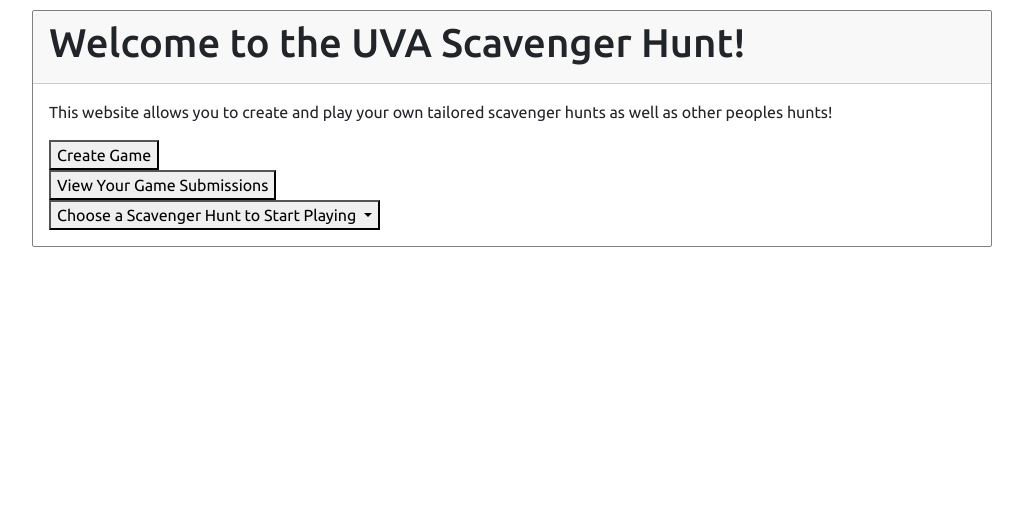
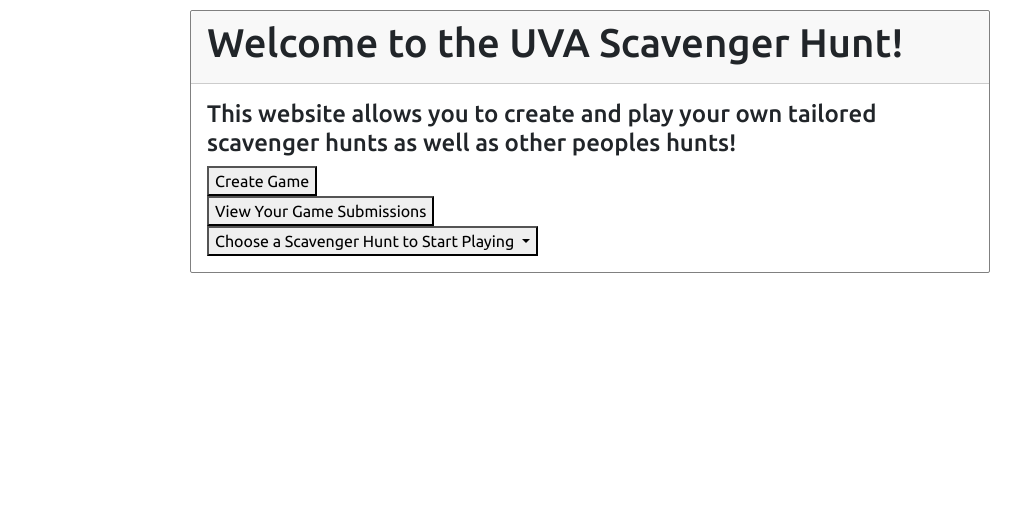
Before and after one commit to AlanSameth/AdvSDEScavengerHunt, a Django app: page / in a window 1280 px wide. Shown: the part 64-577 px from the top of the page, without its empty margins (50-1073 px from the left). Run offline with Django 4.2, Linux system fonts and the light colour scheme; the visitor is signed in with stand-in values (Sample User, id 1); data comes from the database, SQL or seed files in the repository; some libraries are stand-ins or nearby versions.

Commit message:
Some more quick html changes

```diff
--- a/user/templates/user/admin_home.html
+++ b/user/templates/user/admin_home.html
@@ -68,10 +68,10 @@
                     <div class="col d-flex justify-content-center">
                         <u1 class="list-group list-group-flush">
                             <li class="list-group-item">
-                                <a href="{% url 'input_location' %}"><button type="button"
+                                <a href="{% url 'first_page_game' %}"><button type="button"
                                         class="btn btn-primary btn-lg"
                                         style="margin-top: 5px; margin-bottom: 5px;">Create
-                                        Point</button></a>
+                                        Game</button></a>
                             </li>
                             <li class="list-group-item">
                                 <a href="{% url 'choose_game' %}"><button type="button" class="btn btn-primary btn-lg"
--- a/user/templates/user/home.html
+++ b/user/templates/user/home.html
@@ -58,27 +58,27 @@
     </div>
   </nav>
   <div class="container">
-    <div class="card" style="width: 60rem;">
+    <div class="card mx-auto" style="width: 50rem;">
       <div class="card-header">
         <h1>Welcome to the UVA Scavenger Hunt! </h1>
       </div>
       <div class="card-body">
         <div class="row">
-          <p>This website allows you to create and play your own tailored scavenger hunts as well as other peoples
+          <h4>This website allows you to create and play your own tailored scavenger hunts as well as other peoples
             hunts!
-          </p>
+          </h4>
         </div>
         <div class="row">
-          <a href="{% url 'first_page_game' %}"><button>Create Game</button></a>
+          <a href="{% url 'first_page_game' %}"><button class="btn-lg btn-outline-primary">Create Game</button></a>
         </div>
         <div class="row">
-
-          <a href="{% url 'your_game' %}"><button>View Your Game Submissions</button></a>
+          <a href="{% url 'your_game' %}"><button class="btn-lg btn-outline-primary">View Your Game
+              Submissions</button></a>
         </div>
         <div class="row">
           <div class="btn-group">
-            <button type="button" class="dropdown-toggle" data-bs-toggle="dropdown" aria-haspopup="true"
-              aria-expanded="false">
+            <button type="button" class="dropdown-toggle btn-lg btn-outline-primary" data-bs-toggle="dropdown"
+              aria-haspopup="true" aria-expanded="false">
               Choose a Scavenger Hunt to Start Playing
             </button>
             <div class="dropdown-menu" id="#StartGame">
@@ -107,15 +107,14 @@
     </div>
   </nav>
   <div class="container text-center" style="align-items: center;">
-    <div class="card" style="width: 40rem;">
+    <div class="card mx-auto" style="width: 40rem;">
       <div class="card-header">
         <h1>Welcome to the Scavenger Hunt!</h1>
       </div>
       <div class="card-body">
         <h3>In order to access the website to create and play scavenger hunts, login with Google</h3>
-        <a href="{% provider_login_url 'google' %}?next=/"><button type="button" class="btn btn-outline-primary">Login
-            With
-            Google</button></a><br>
+        <a href="{% provider_login_url 'google' %}?next=/"><button type="button" class="btn btn-outline-primary"> <img
+              src="{% static 'user/images/Google Logo.png'%}" alt="Image of Google Logo" style="height: 200px; width: 100%;"></button></a><br>
       </div>
     </div>
   </div>
--- a/user/templates/user/map_admin.html
+++ b/user/templates/user/map_admin.html
@@ -165,8 +165,6 @@
         </div>
     </nav>
 
-
-
     <div class="container text-center">
         <div class="row">
             <div class="col-7">
```
Also changed, not shown: user/templates/user/choose_game.html (+12 -0 lines), user/templates/user/map.html (+9 -10 lines), user/templates/user/win.html (+11 -3 lines), user/static/user/images/Google Logo.png (added).
